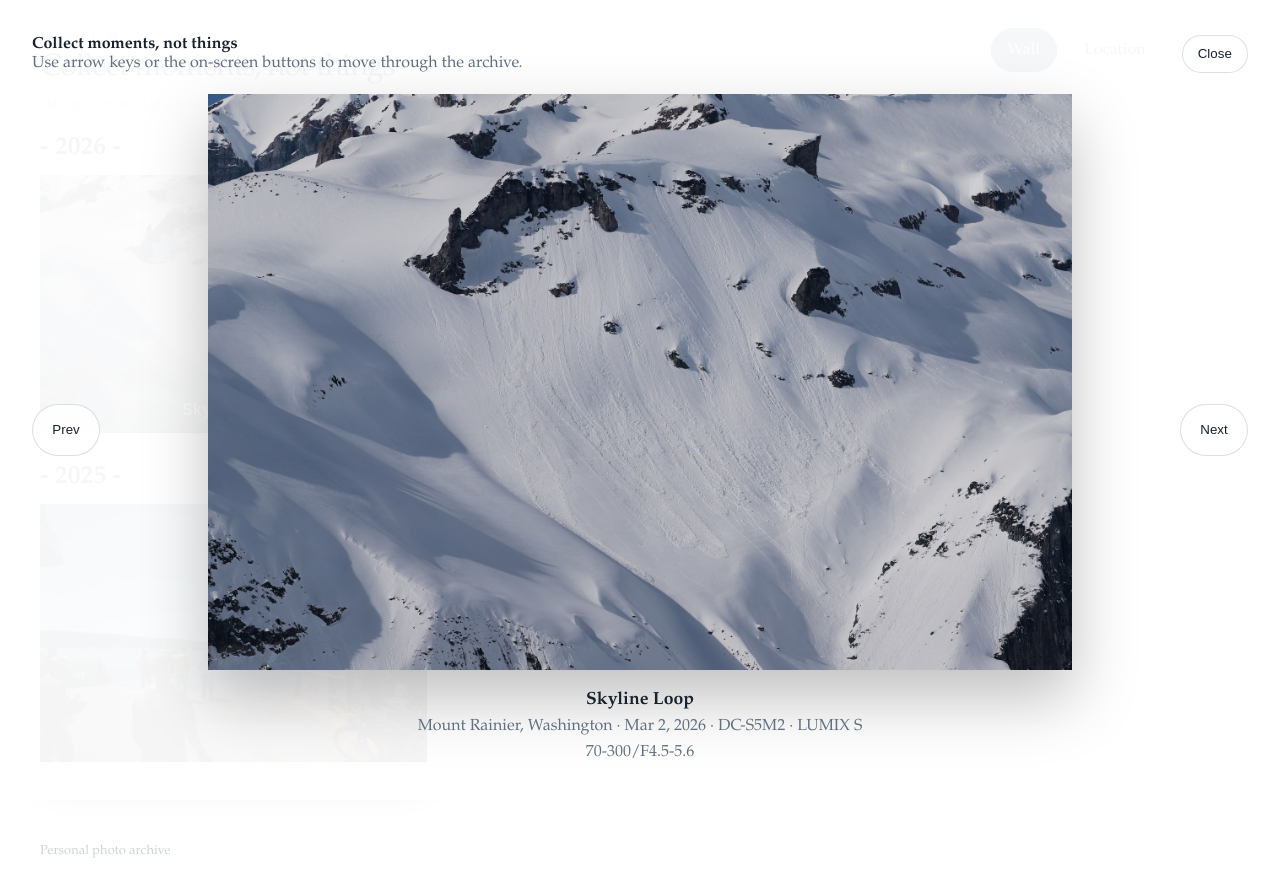
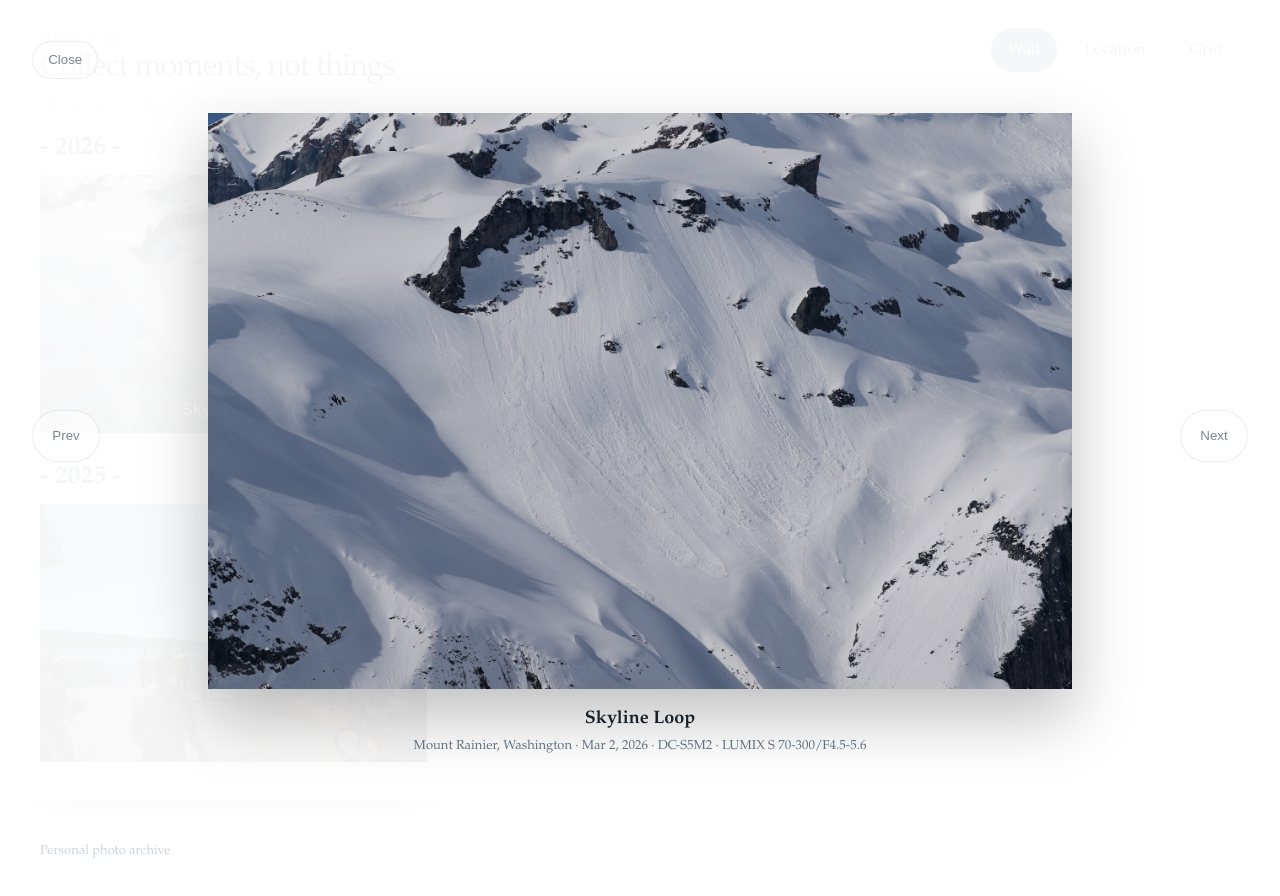
Before and after one commit to hancll/Gallery, a plain HTML site: page index.html in a window 1280 px wide. Both pictures are taken after a click on the button "Skyline Loop". Drawn offline with Linux system fonts and the light colour scheme.

Commit message:
Update full-view

```diff
--- a/app.js
+++ b/app.js
@@ -808,10 +808,6 @@
       <div class="lightbox-backdrop" data-close-lightbox></div>
       <div class="lightbox-panel">
         <div class="lightbox-toolbar">
-          <div>
-            <strong>${escapeHtml(site.title || "Gallery")}</strong>
-            <p>Use arrow keys or the on-screen buttons to move through the archive.</p>
-          </div>
           <button type="button" data-close-lightbox>Close</button>
         </div>
         <div class="lightbox-stage">
--- a/styles.css
+++ b/styles.css
@@ -655,6 +655,7 @@ a {
   color: var(--text);
   border-radius: 999px;
   cursor: pointer;
+  opacity: 0.55;
   transition: background 150ms ease, transform 150ms ease;
 }
 
@@ -667,6 +668,7 @@ a {
 .lightbox-nav button:hover,
 .lightbox-nav button:focus-visible {
   background: rgba(238, 243, 248, 0.96);
+  opacity: 1;
   transform: translateY(-1px);
 }
 
@@ -701,11 +703,12 @@ a {
 
 .lightbox-figure strong {
   display: block;
-  font-size: 1.1rem;
+  font-size: 18px;
 }
 
 .lightbox-figure span {
   color: var(--muted);
+  font-size: 13px;
 }
 
 .lightbox-nav button {
```
